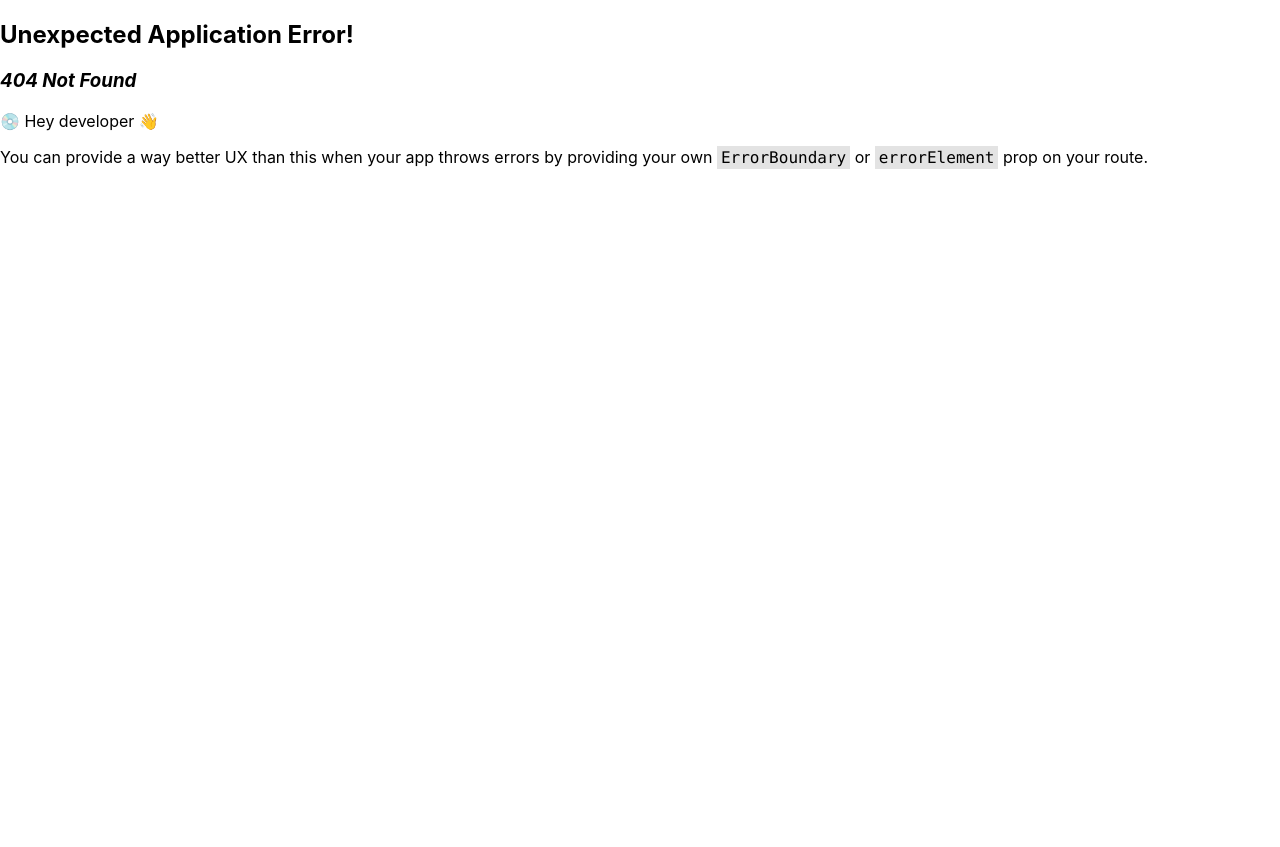
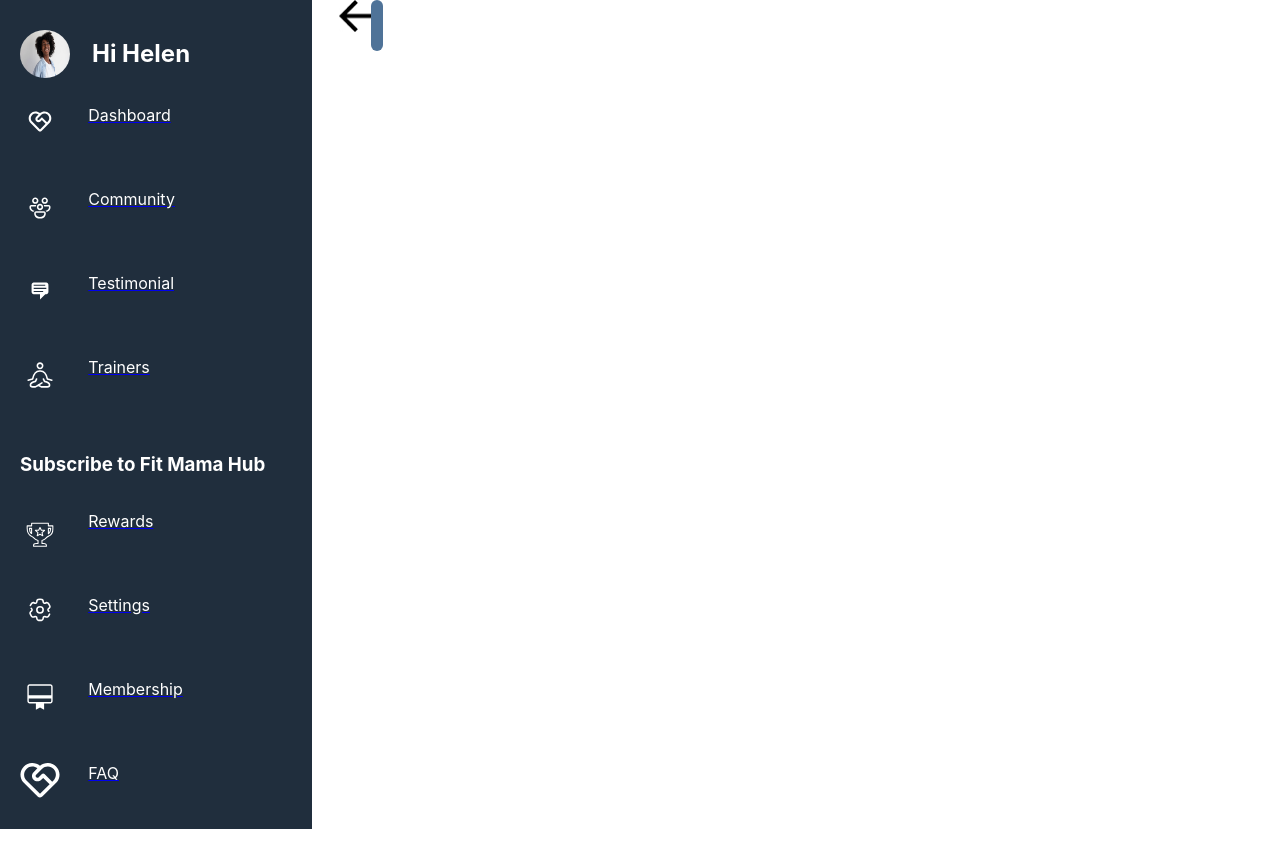
Before and after one commit to Walflower/fitmama, a React (Create React App) app: page /Membership in a window 1280 px wide. Before the commit this address had no page. Before the commit the page ends 800 px from the top, so only its background shows below. Built offline with nearby package versions, Linux system fonts and the light colour scheme.

Commit message:
set up membership page

```diff
--- a/src/index.js
+++ b/src/index.js
@@ -20,7 +20,6 @@ import { Q2 } from "./pages/Q2/Q2";
 import { Q3 } from "./pages/Q3/Q3";
 import Dashboard from "./pages/Dashboard/Dashboard";
 import Membership from "./pages/Membership/Membership";
-
 const router = createBrowserRouter(
   createRoutesFromElements(
     <>
@@ -31,7 +30,7 @@ const router = createBrowserRouter(
       <Route path="/Questionnaire/Q2" element={<Q2 />} />
       <Route path="/Questionnaire/Q2/Q3" element={<Q3 />} />
       <Route path="/Dashboard" element={<Dashboard />} />
-      <Route path="/WelcomeBack" element={<Membership />} />
+      <Route path="/Membership" element={<Membership />} />
     </>
   )
 );
--- a/src/pages/Membership/Membership.jsx
+++ b/src/pages/Membership/Membership.jsx
@@ -2,31 +2,18 @@ import styles from "./Membership.module.css";
 import { LeftNavigation } from "../../components/LeftNavigation/LeftNavigation";
 import BackButton from "../../assets/Images/BackButton.jpg";
 import { Link } from "react-router-dom";
+import BlueButton from "../../components/BlueButton/BlueButton";
 
 export default function Membership() {
   return (
-    <div className={styles.Content}>
+    <section className={styles.Content}>
       <LeftNavigation />
-      {/* <img src={BackButton} alt="BackButton" className={styles.BackButton} />
-      <section className={styles.Body}>
-        <div className={styles.DashBoardTitle}>
-          Hi Helen, Welcome to Fit Mama hub
-        </div>
-        <p className={styles.DashParagraph}>
-          Unite with mothers like you and enjoy workouts tailored for you and
-          your children. Build bonds, share experiences, and grow stronger
-          together. Our community supports each phase of your fitness
-          journey—from prenatal to preschool. Let's make fun and fitness a
-          family adventure!"
-        </p>
-      </section>
+
+      <img src={BackButton} alt="BackButton" className={styles.BackButton} />
+
       <Link className={styles.Link} to="/Membership">
-        <div className={styles.JoinMembership}>
-          <p className={styles.JoinMembershipText}>
-            Join the club just for 10 CA a month
-          </p>
-        </div>
-      </Link> */}
-    </div>
+        <BlueButton />
+      </Link>
+    </section>
   );
 }
--- a/src/pages/Membership/Membership.module.css
+++ b/src/pages/Membership/Membership.module.css
@@ -0,0 +1,15 @@
+/* ..............Body .................. */
+.Content {
+  display: flex;
+}
+.Body {
+  padding-left: 135px;
+  display: flex;
+  justify-content: center;
+  flex-direction: column;
+}
+.BackButton {
+  padding-left: 27px;
+  width: 32px;
+  height: 32px;
+}
```
